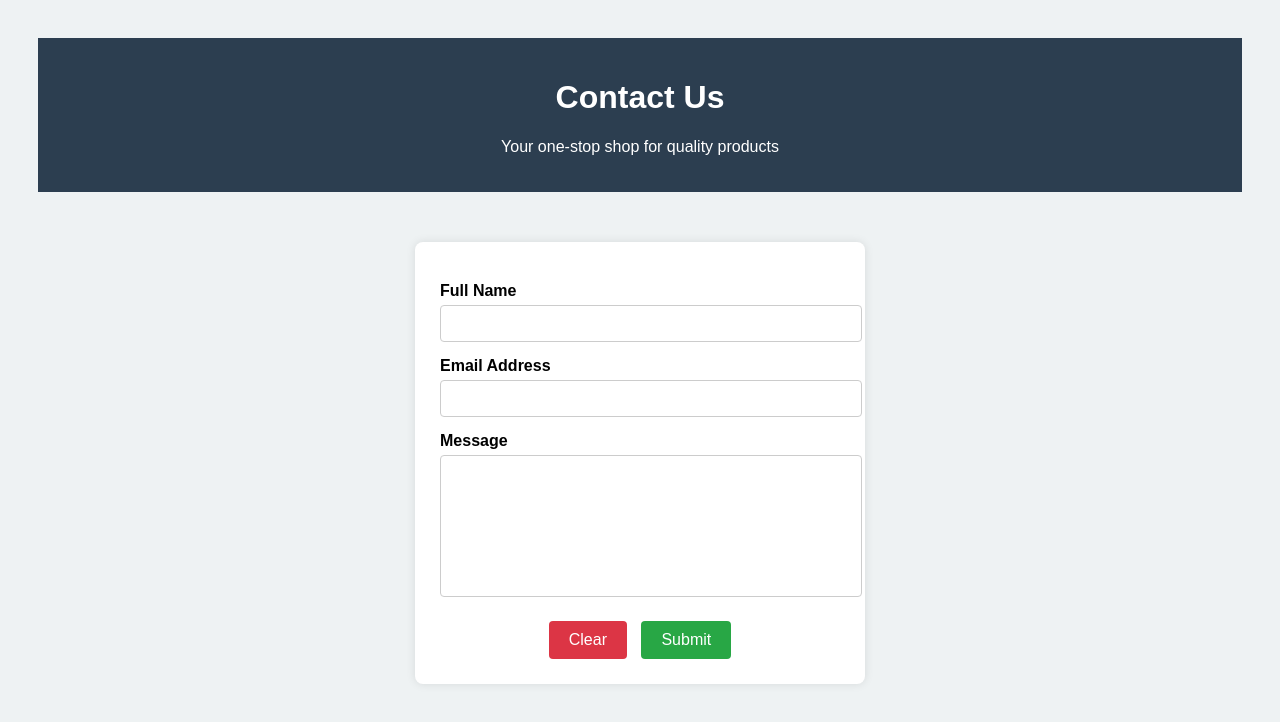
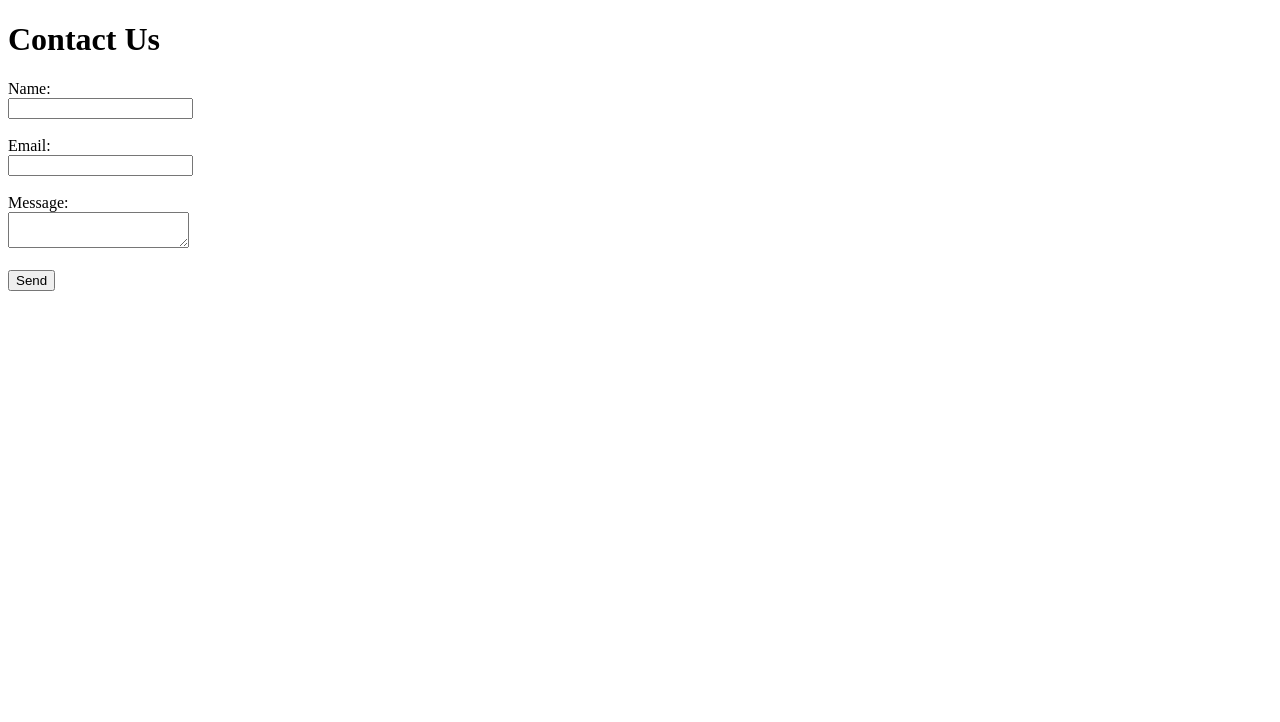
Before and after one commit to bida25-395/my-github-page2, a plain HTML site: page contact-2.html in a window 1280 px wide. Drawn offline with Linux system fonts and the light colour scheme.

Commit message:
Add files via upload

```diff
--- a/contact-2.html
+++ b/contact-2.html
@@ -1,108 +1,24 @@
 <!DOCTYPE html>
-<html lang="en">
+<html>
     <head>
-    <meta charset="UTF-8">
         <title>Contact Us</title>
-
-    <style>
-        body {
-            font-family: Arial, sans-serif;
-            background-color: #eef2f3;
-            padding: 30px;
-        }
-
-        /* Header */
-header {
-    background-color: #2c3e50;
-    color: white;
-    padding: 20px;
-    text-align: center;
-}
-
-
-        form {
-            width: 400px;
-            margin: auto;
-            margin-top: 50px;
-            margin-bottom: 50px;
-            background-color: white;
-            padding: 25px;
-            border-radius: 8px;
-            box-shadow: 0 0 10px rgba(0,0,0,0.1);
-        }
-
-        label {
-            display: block;
-            margin-top: 15px;
-            font-weight: bold;
-        }
-
-        input, textarea {
-            width: 100%;
-            padding: 10px;
-            margin-top: 5px;
-            border: 1px solid #ccc;
-            border-radius: 4px;
-        }
-
-        textarea {
-            height: 120px;
-            resize: none;
-        }
-
-        .buttons {
-            margin-top: 20px;
-            text-align: center;
-        }
-
-        button {
-            padding: 10px 20px;
-            border: none;
-            border-radius: 4px;
-            cursor: pointer;
-            font-size: 16px;
-        }
-
-        .submit-btn {
-            background-color: #28a745;
-            color: white;
-        }
-
-        .clear-btn {
-            background-color: #dc3545;
-            color: white;
-            margin-right: 10px;
-        }
-
-        button:hover {
-            opacity: 0.9;
-        }
-    </style>
     </head>
     <body>
+        <h1>Contact Us</h1>
 
-    <!-- Header Section -->
-    <header>
-        <h1>Contact Us</h1>
-        <p>Your one-stop shop for quality products</p>
-    </header>
+        <form>
 
+        <label>Name:</label><br>
+        <input type="text"name="name"><br><br>
 
-    <form action="acknowledgement.html" method="get">
-        <label for="name">Full Name</label>
-        <input type="text" id="name" name="name" required>
+        <label>Email:</label><br>
+        <input type="email" name="email"><br><br>
 
-        <label for="email">Email Address</label>
-        <input type="email" id="email" name="email" required>
+        <label>Message:</label><br>
+        <textarea name="message"></textarea><br><br>
 
-        <label for="message">Message</label>
-        <textarea id="message" name="message" required></textarea>
+        <input type="submit" value="Send">
 
-        <div class="buttons">
-            <button type="reset" class="clear-btn">Clear</button>
-            <button type="submit" class="submit-btn">Submit</button>
-        </div>
         </form>
-
     </body>
 </html>
```
Also changed, not shown: index.html (+2 -0 lines), products.html (+13 -77 lines). Lines whose indentation alone changed are shown as unchanged.
